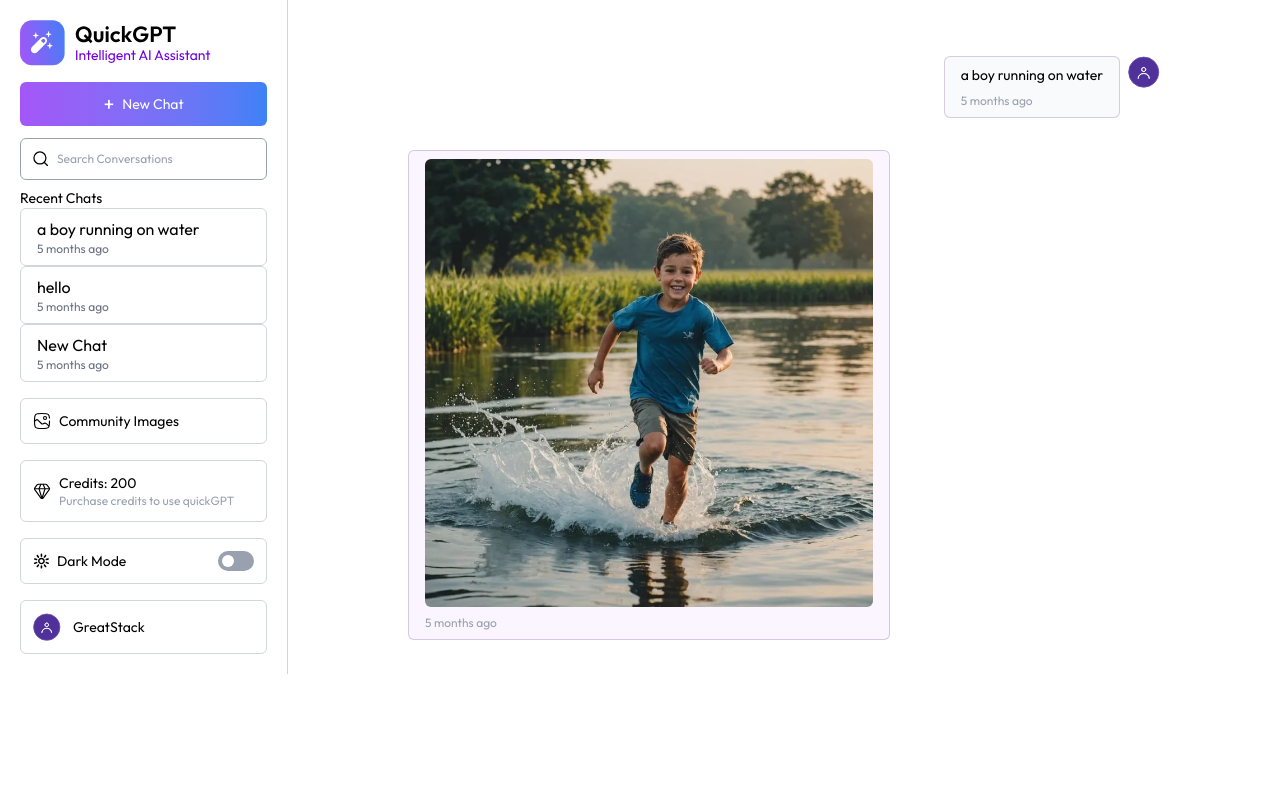
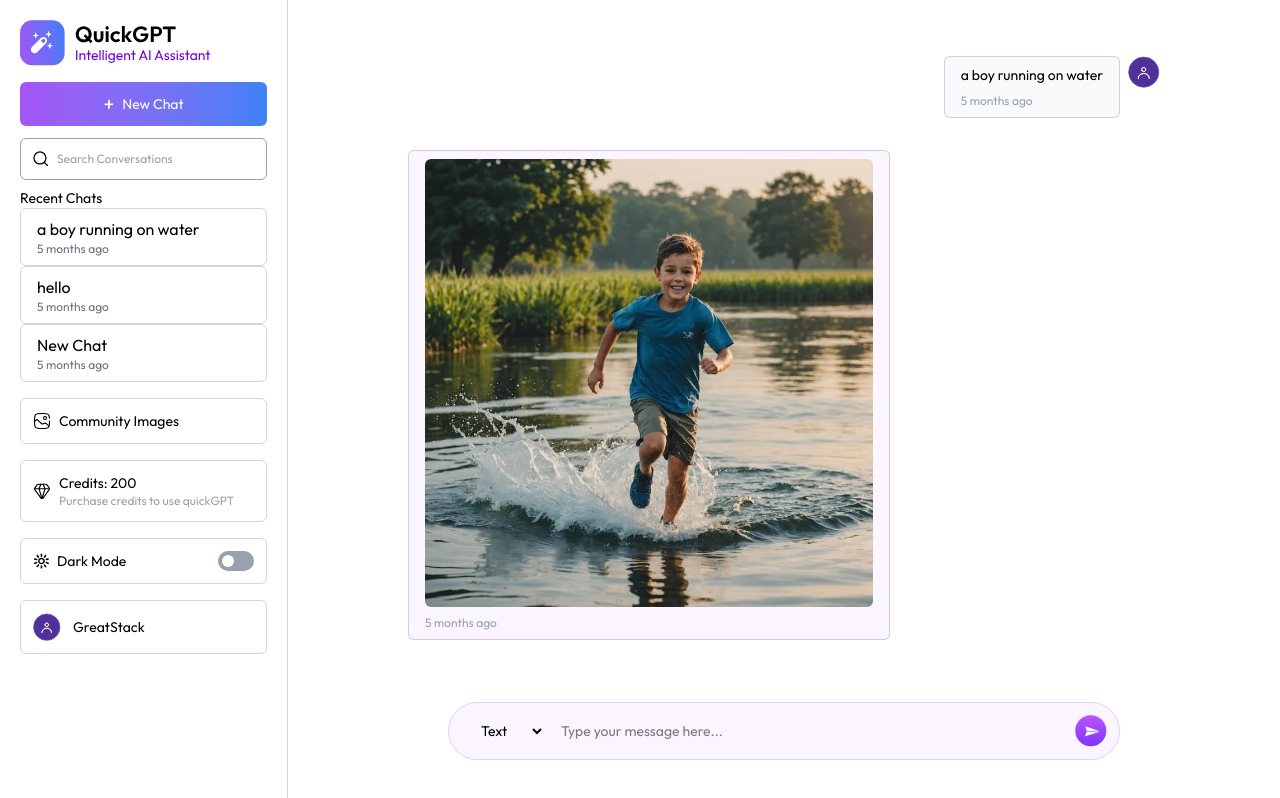
Before and after one commit to Rohanvk148/Quick_ChatGPT, a React (Vite) app in the folder frontend_client/: page / in a window 1280 px wide. Built offline with nearby package versions, Linux system fonts and the light colour scheme.

Commit message:
Add loading page and enhance ChatBox with image publishing feature

```diff
--- a/frontend_client/src/App.jsx
+++ b/frontend_client/src/App.jsx
@@ -1,19 +1,25 @@
 import { useState } from 'react'
 import './App.css'
 import SideBar from './components/SideBar'
-import {Route, Routes} from 'react-router-dom'
+import {Route, Routes, useLocation} from 'react-router-dom'
 import ChatBox from './components/ChatBox'
 import Credits from './pages/Credits'
 import Community from './pages/Community'
 import { assets } from './assets/assets'
+import './assets/prism.css'
+import Loading from './pages/Loading'
 
 function App() {
   const [isMenuOpen, setIsMenuOpen] = useState(false)
+  const {pathname} = useLocation()
+  if(pathname === '/loading')
+    return <Loading />
+
   return (
     <>
       {!isMenuOpen && <img src={assets.menu_icon} className='absolute top-3 left-3
           w-8 h-8 cursor-pointer md:hidden not-dark:invert' onClick={() => setIsMenuOpen(true)}/>}
-      <div className='dark:bg-gradient-to-b from-[#242121] to-[#000000] dark:text-white'>
+      <div className='h-screen w-screen overflow-hidden dark:bg-gradient-to-b from-[#242121] to-[#000000] dark:text-white'>
         <div className='flex h-full w-full'>
           <SideBar isMenuOpen={isMenuOpen} setIsMenuOpen={setIsMenuOpen} />
           <Routes>
--- a/frontend_client/src/components/ChatBox.jsx
+++ b/frontend_client/src/components/ChatBox.jsx
@@ -1,13 +1,20 @@
-import React, { useEffect, useState } from 'react'
+import React, { use, useEffect, useRef, useState } from 'react'
 import { useAppContext } from '../context/AppContext'
 import { assets } from '../assets/assets'
 import Message from './Message'
 
 const ChatBox = () => {
   const {selectedchats, theme} = useAppContext()
-
+  const containerRef = useRef(null)
   const [messages, setMessages] = useState([])
   const [loading, setLoading] = useState(false)
+  const [promt, setPromt] = useState('')
+  const [mode, setMode] = useState('text')
+  const [isPublished, setIsPublished] = useState(false)
+
+  const onSubmit = async (e) => {
+    e.preventDefault()
+  }
 
   useEffect(()=> {
     if(selectedchats)
@@ -16,9 +23,19 @@
     }
   }, [selectedchats])
 
+  useEffect(() => {
+    if (containerRef.current) {
+      containerRef.current.scrollTo({
+        top: containerRef.current.scrollHeight,
+        behavior: 'smooth',
+      })
+    }
+  }, [messages])
+
   return (
     <div className='flex-1 flex flex-col justify-between m-5 md:m-10 xl:mx-30 max-md:mt-14 2x1:pr-40'>
-      <div className='flex-1 mb-5 overflow-y-scroll'>
+
+      <div ref={containerRef} className='flex-1 mb-5 overflow-y-auto'>
         {
           (messages.length === 0) && (
             <div className='h-full flex flex-col items-center justify-center gap-2 text-primary'>
@@ -28,7 +45,40 @@
           )
         }
         {messages.map((message, index) => <Message key={index} message={message} />)}
+
+        {
+          loading && <div className='loader flex items-center gap-1.5'>
+            {
+              /* <div className='w-1.5 h-1.5 rounded-full bg-gray-500 dark:bg-white animate-bounce'></div>
+              <div className='w-1.5 h-1.5 rounded-full bg-gray-500 dark:bg-white animate-bounce'></div>
+              <div className='w-1.5 h-1.5 rounded-full bg-gray-500 dark:bg-white animate-bounce'></div> */
+              [...Array(3)].map((_, i) => (
+                <div key={i} className='w-1.5 h-1.5 rounded-full bg-gray-500 dark:bg-white animate-bounce'></div>
+              ))
+            }
+          </div>
+        }
       </div>
+
+        {
+          mode === 'image' && (
+            <label className='inline-flex items-center gap-2 mb-3 text-sm mx-auto'>
+              <p className='text-xs'>Publish Generated Image to Community</p>
+              <input type="checkbox" className='cursor-pointer' checked={isPublished} onChange={(e) => setIsPublished(e.target.checked)}/>
+            </label>
+          )
+        }
+
+        <form onSubmit={onSubmit} className='bg-primary/20 items-center gap-4 dark:bg-[#583C79]/30 border border-primary dark:border-[#80609F]/30 rounded-full w-full max-w-2xl p-3 pl-4 mx-auto flex'>
+          <select onChange={(e) => setMode(e.target.value)} value={mode} className='text-sm pl-3 pr-2 outline-none'>
+            <option className='dark:bg-purple-900' value="text">Text</option>
+            <option className='dark:bg-purple-900' value="image">Image</option>
+          </select>
+          <input onChange={(e) => setPromt(e.target.value)} value={promt} type="text" placeholder='Type your message here...' className='flex-1 w-full text-sm outline-none required'/>
+            <button disabled = {loading}>
+              <img src={loading ? assets.stop_icon : assets.send_icon} className='w-8 cursor-pointer' alt="" />
+            </button>
+        </form>
 
     </div>
   )
--- a/frontend_client/src/components/Message.jsx
+++ b/frontend_client/src/components/Message.jsx
@@ -1,9 +1,15 @@
-import React from 'react'
+import React, { useEffect } from 'react'
 import { assets } from '../assets/assets'
 import moment from 'moment'
 import Markdown from 'react-markdown'
+import Prism from 'prismjs'
 
 const Message = ({message}) => {
+  useEffect(() => {
+    Prism.highlightAll();
+  }, [message.content])
+
+
   return (
     <div>
       {
--- a/frontend_client/src/components/SideBar.jsx
+++ b/frontend_client/src/components/SideBar.jsx
@@ -7,7 +7,7 @@
   const {navigate, chats, setSelectedChats, theme, setTheme, user } = useAppContext()
   const [search, setSearch] = useState('')
   return (
-    <div className={`flex flex-col h-full min-w-72 p-5 dark:bg-gradient-to-b from-[#242124]/30 to-[#000000]/30 border-r border-[#80609F]/30 backdrop-blur-3xl transition-all duration-500 max-md:absolute left-0 z-1 ${!isMenuOpen && 'max-md:-translate-x-full'}`}>
+    <div className={`flex flex-col h-full min-w-72 p-5 overflow-hidden dark:bg-gradient-to-b from-[#242124]/30 to-[#000000]/30 border-r border-[#80609F]/30 backdrop-blur-3xl transition-all duration-500 max-md:absolute left-0 z-1 ${!isMenuOpen && 'max-md:-translate-x-full'}`}>
 
       <img src={theme === "dark" ? assets.logo_full : assets.logo_full_dark} alt="" className='w-full max-w-48' />
 
--- a/frontend_client/src/index.css
+++ b/frontend_client/src/index.css
@@ -18,3 +18,11 @@
 .reset-tw :not(pre):not(code){
     all: revert;
 }
+
+.loader div: nth-child(2) {
+    animation-delay: 0.2s;
+}
+
+.loader div:nth-child(3) {
+    animation-delay: 0.4s;
+}
--- a/frontend_client/src/pages/Loading.jsx
+++ b/frontend_client/src/pages/Loading.jsx
@@ -1,9 +1,21 @@
-import React from 'react'
+import React, { useEffect } from 'react'
+import { useNavigate } from 'react-router-dom'
 
 const Loading = () => {
+  const navigate = useNavigate()
+
+  useEffect(() => {
+    const timeout = setTimeout(() => {
+      navigate('/')
+    }, 8000)
+    return () => clearTimeout(timeout)
+  }, [])
+
   return (
-    <div>
+    <div className='bg-gradient-to-b from-[#531B81] to-[#29184B] backdrop-opacity-60 flex items-center justify-center h-screen w-screen text-white text-2xl'>
+      <div className='w-10 h-10 rounded-full border-3 border-white border-t-transparent animate-spin'>
 
+      </div>
     </div>
   )
 }
```
